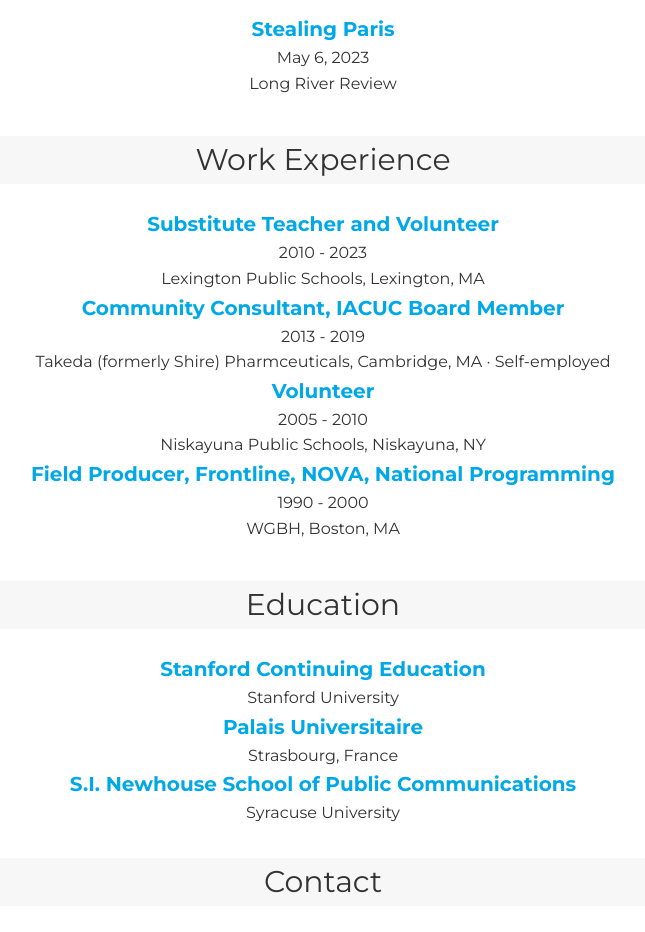
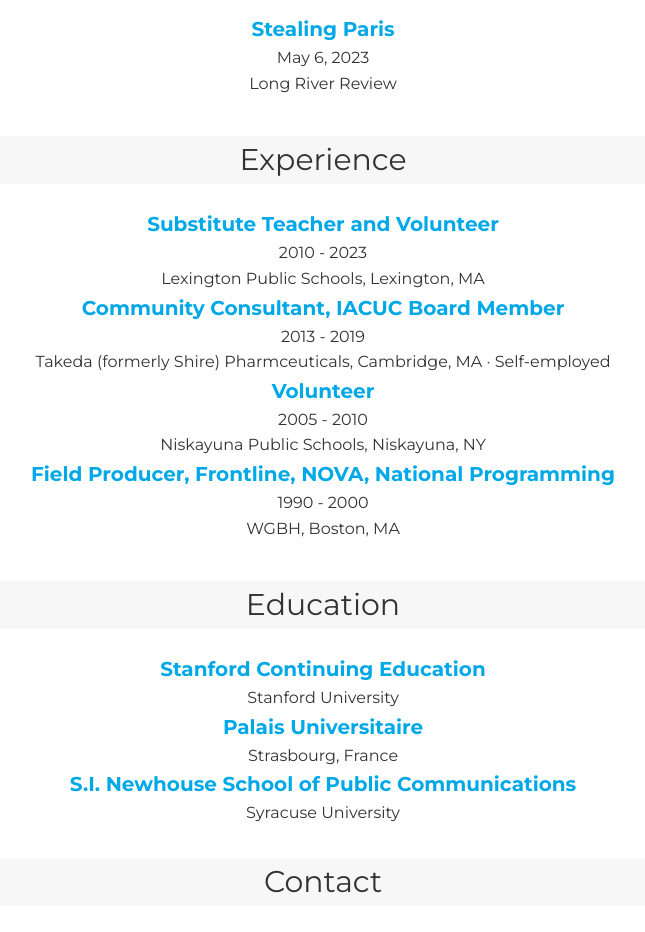
Before and after one commit to mgabarnes/personal-website, a React (Create React App) app: page /#/ in a window 1280 px wide. Shown: the part 840-1772 px from the top of the page, without its empty margins (317-962 px from the left). Built offline with nearby package versions, Linux system fonts and the light colour scheme.

Commit message:
Update WorkExperience.js

```diff
--- a/src/components/WorkExperience.js
+++ b/src/components/WorkExperience.js
@@ -6,7 +6,7 @@
   return (
     <div className="workexperience-container">
       <section id="work-experience" className="workexperience">
-        <h2 className="workexperience-title">Work Experience</h2>
+        <h2 className="workexperience-title">Experience</h2>
         <ul style={{ listStyleType: "none" }}>
           <li>
             <h3>
```
